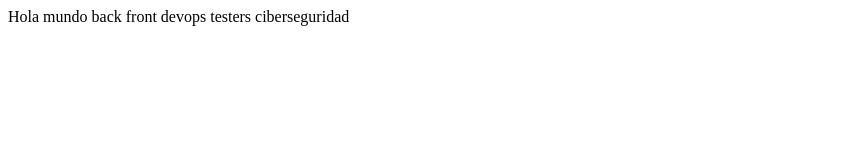
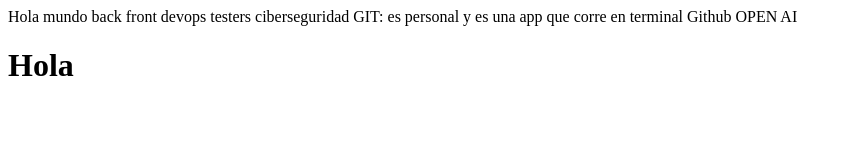
Before and after one commit to matiasgimenezagustin/adrian-prueba, a plain HTML site: page index.html in a window 1280 px wide. Shown: the whole page, without its empty margins (0-852 px from the left). Drawn offline with Linux system fonts and the light colour scheme.

Commit message:
Version 1.0.2: agregamos un titulo

```diff
--- a/index.html
+++ b/index.html
@@ -14,5 +14,11 @@
     devops
     testers
     ciberseguridad
+
+
+    GIT: es personal y es una app que corre en terminal
+    Github
+    OPEN AI
+    <h1>Hola</h1>
 </body>
 </html>
```
